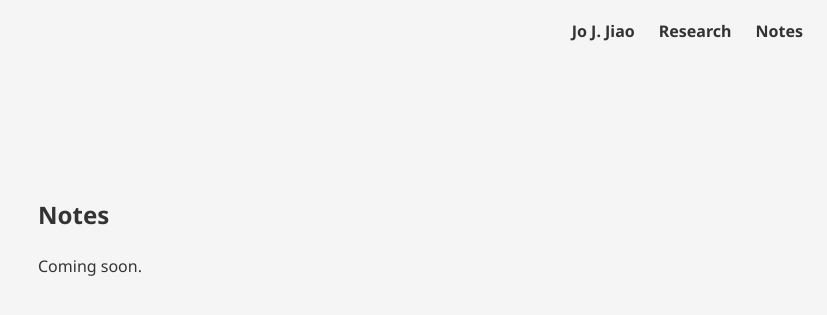
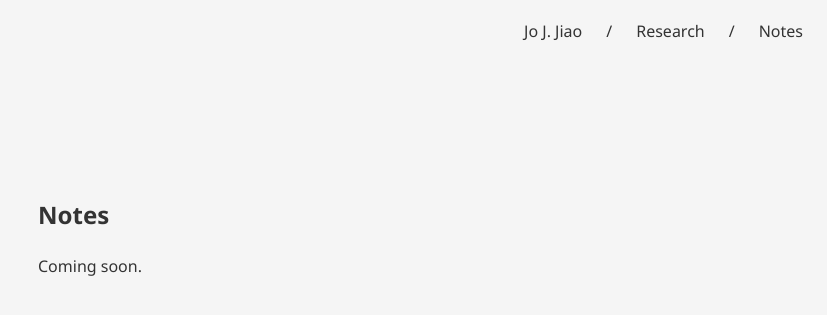
Before and after one commit to JoNeedsSleep/joneedssleep.github.io, a Jekyll site: the page built from notes.md, in a window 1280 px wide. Shown: the top 315 px of the page, without its empty margins (453-1280 px from the left). Built offline with Jekyll 4.4.1, drawn with Linux system fonts in a browser that asks for light colours; some web fonts are replaced.

Commit message:
page links, bold

```diff
--- a/_layouts/default.html
+++ b/_layouts/default.html
@@ -307,7 +307,7 @@
         .top-nav a {
             color: var(--text-color);
             text-decoration: none;
-            font-weight: 700;
+            font-weight: 400;
             transition: color 0.2s;
         }
 
@@ -319,7 +319,9 @@
 <body>
     <nav class="top-nav">
         <a href="{{ site.baseurl }}/">Jo J. Jiao</a>
+        <span> / </span>
         <a href="{{ site.baseurl }}/research/">Research</a>
+        <span> / </span>
         <a href="{{ site.baseurl }}/notes/">Notes</a>
     </nav>
     {{ content }}
```
Also changed, not shown: notes.md (+1 -0 lines), research.md (+1 -0 lines).
